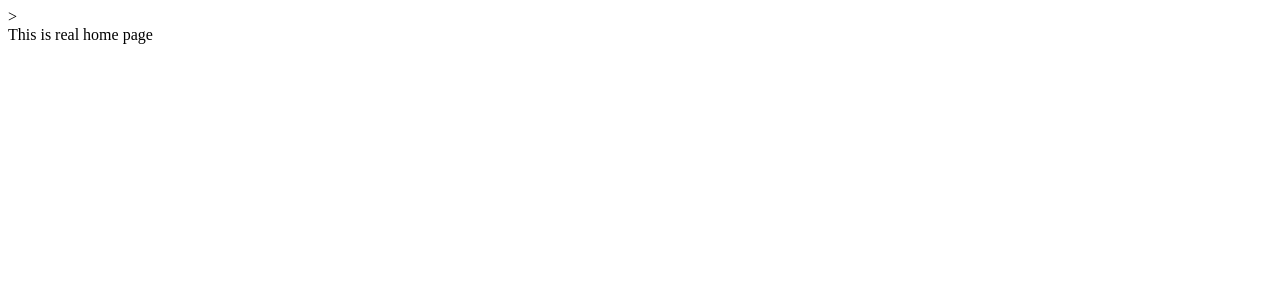
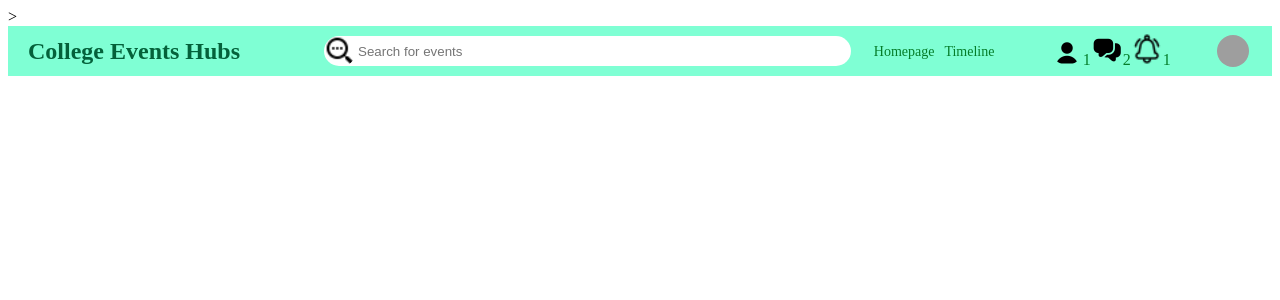
Before and after one commit to Nan227/collegeEventsHubs, a React (Create React App) app: page / in a window 1280 px wide. Shown: the top 300 px of the page. Built offline with nearby package versions, Linux system fonts and the light colour scheme; grey boxes are pictures that could not be loaded.

Commit message:
Added side bar and Feed

```diff
--- /dev/null
+++ b/src/components/sidebar/Sidebar.jsx
@@ -0,0 +1,8 @@
+import "./sidebar.css"
+export default function Sidebar() {
+
+  return(
+    <div>
+    </div>
+  )
+}
--- a/src/components/topbar/topbar.css
+++ b/src/components/topbar/topbar.css
@@ -0,0 +1,86 @@
+.topbarContainer{
+  height: 50px;
+  width: 100%;
+  background-color: aquamarine;
+  display: flex;
+  align-items: center;
+  position: sticky;
+  top: 0;
+}
+.topbarLeft {
+  flex:3;
+}
+.logo{
+  font-size: 24px;
+  margin-left: 20px;
+  font-weight:bold;
+  color:rgb(4, 97, 58);
+  cursor: pointer;
+}
+.topbarCenter {
+  flex:5;
+}
+.searchbar{
+  width:100%;
+  height: 30px;
+  background-color: white;
+  border-radius: 30px;
+  display:flex;
+  align-items:center;
+
+}
+.searchIcon{
+  font-size: 20px !important;
+  margin-left: 10px;
+}
+
+.searchInput{
+  border: none;
+  width: 70%;
+}
+.searchInput:focus{
+  outline:none;
+}
+.topbarRight {
+  flex:4;
+  display:flex;
+  align-items: center;
+  justify-content: space-around;
+  color: rgb(5, 125, 41);
+}
+.topbarLink{
+  margin-right: 10px;
+  font-size: 14px;
+  cursor: pointer;
+}
+.topbarIcons{
+  display: flex;
+}
+.topbarIconItem{
+  margin-right: 15px;
+  cursor: pointer;
+  position: relative;
+}
+
+.topbarIconBagde{
+  width: 15px;
+  height: 15px;
+  background-color: red;
+  border-radius: 50%;
+  color: rgb(13, 154, 81);
+  position: absolute;
+  top: -5px;
+  right: -5px;
+  display: flex;
+  align-items: center;
+  justify-content: center;
+  font-size: 12px;
+
+}
+.topbarImg{
+  width: 32px;
+  height: 32px;
+  border-radius: 50%;
+  object-fit: cover;
+  cursor: pointer;
+}
--- a/src/pages/home/Home.js
+++ b/src/pages/home/Home.js
@@ -1,5 +1,12 @@
+import Topbar from '../../components/topbar/Topbar';
+import Sidebar from '../../components/sidebar/Sidebar';
+
+
 export default function Home() {
-  return <div>
-    This is real home page
-  </div>
+  return (
+    <>
+      <Topbar />
+      <Sidebar />
+    </>
+  );
 }
```
Also changed, not shown: src/components/feed/Feed.jsx (added, +8 -0 lines), src/App.js (line endings or trailing spaces), src/components/feed/feed.css (added), src/components/sidebar/sidebar.css (added).
